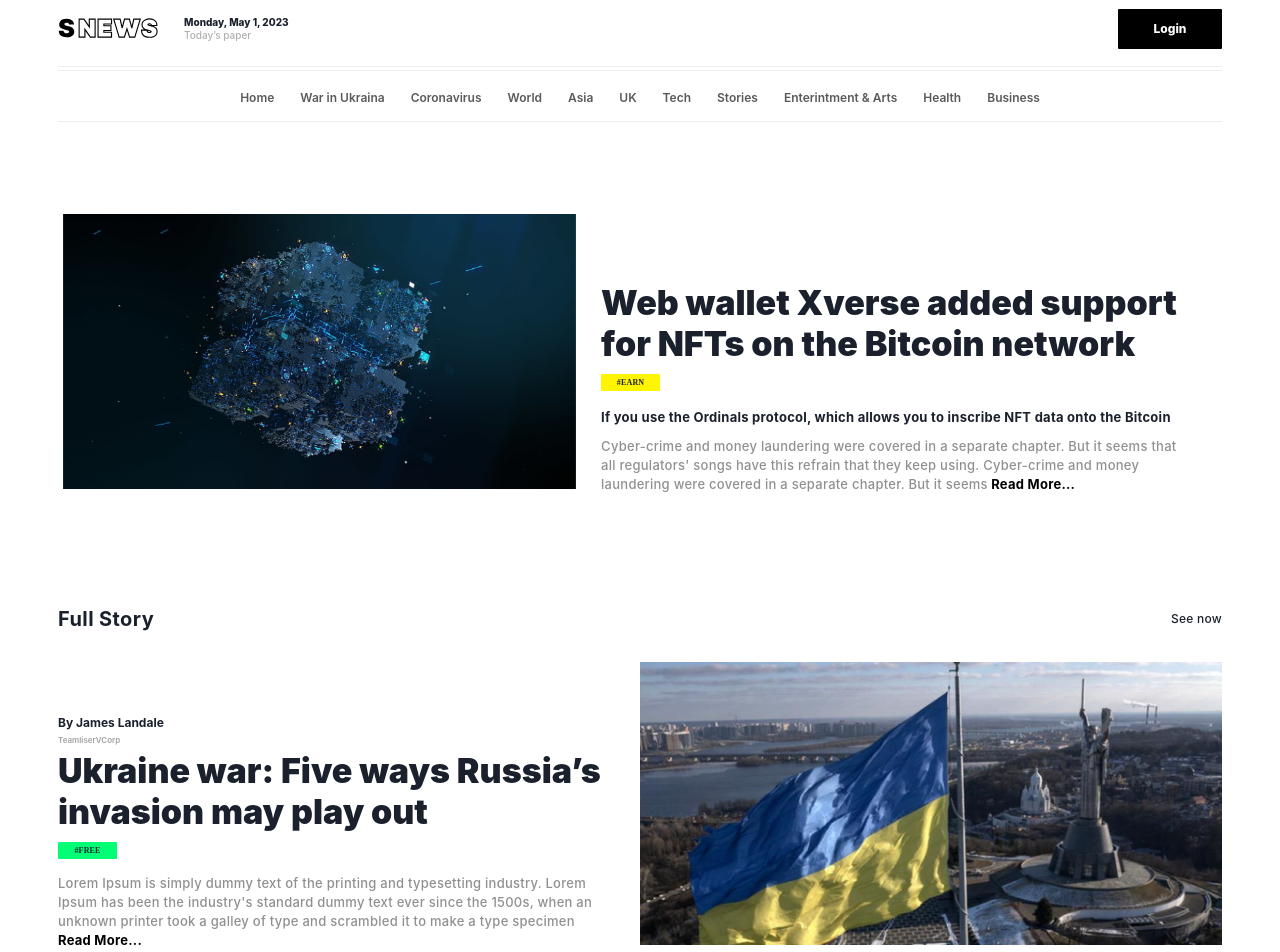
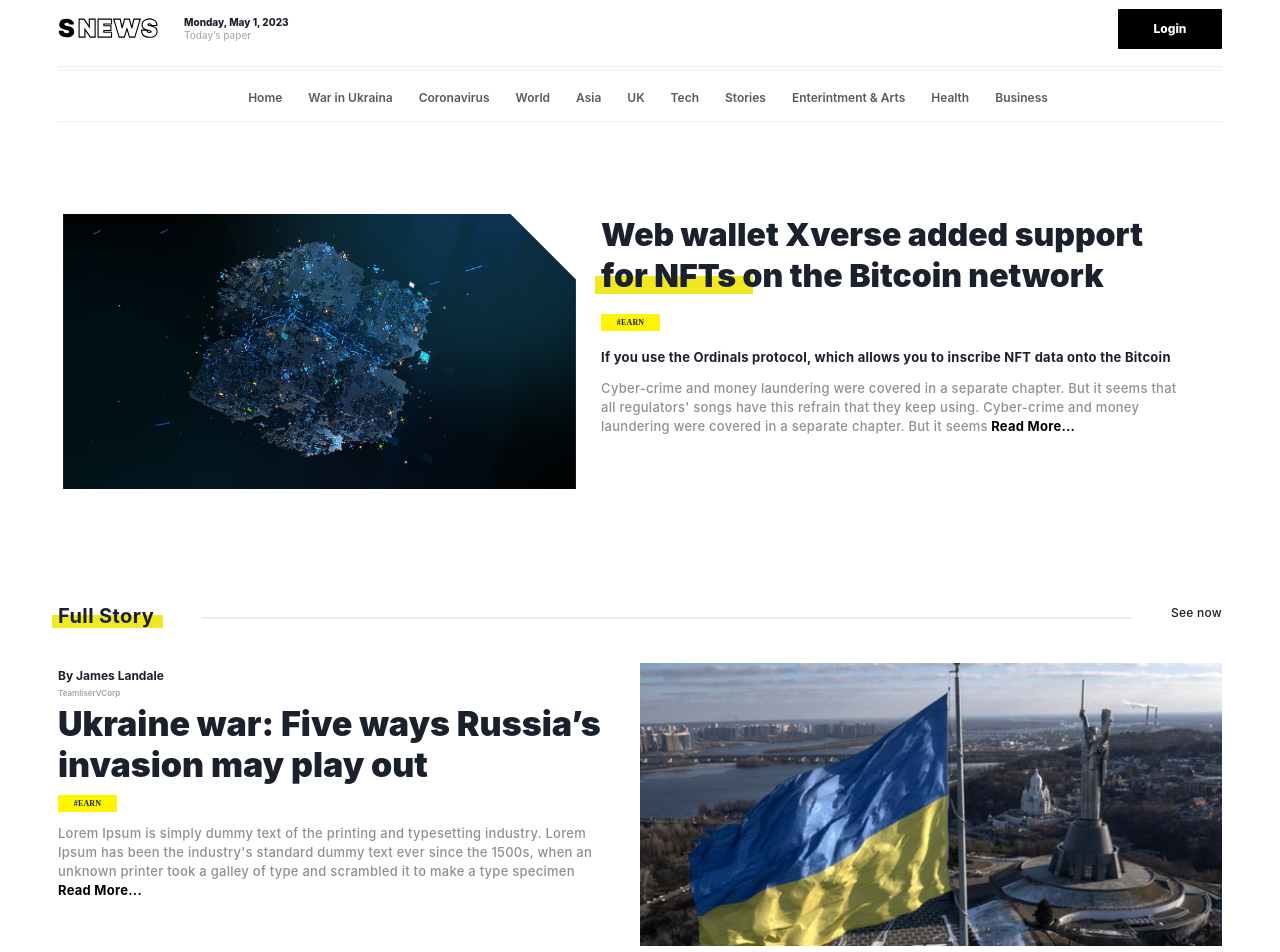
Before and after one commit to 1hoodlab/read-to-earn-frontend, a Next.js app: page / in a window 1280 px wide. Shown: the part 60-1012 px from the top of the page. Built offline with nearby package versions, Linux system fonts and the light colour scheme; no server answers.

Commit message:
feat/homepage_update

```diff
--- /dev/null
+++ b/src/components/RTETag/index.tsx
@@ -0,0 +1,21 @@
+import React from 'react'
+import styles from "@/styles/Home.module.scss";
+import { Button } from '@chakra-ui/react'
+
+type Tag = {
+    isEarn: string;
+}
+
+export default function TagEarn({ isEarn }: Tag) {
+    return (
+        <Button id={styles.tagEarn} background={
+            (isEarn = 'Earn') ? '#fff500' :
+                (isEarn = 'Free') ? '#00ff75' : ''
+        }>
+            {
+                (isEarn = 'Earn') ? '#EARN' :
+                    (isEarn = 'Free') ? '#FREE' : ''
+            }
+        </Button>
+    )
+}
--- a/src/components/firstArticle/index.tsx
+++ b/src/components/firstArticle/index.tsx
@@ -1,26 +1,38 @@
 import React from 'react'
 import styles from "@/styles/Home.module.scss";
-import { Box, Text, Button } from '@chakra-ui/react'
+import { Box, Text, Button, Flex } from '@chakra-ui/react'
 import Image from "next/image";
+import RTETag from "@/components/RTETag";
+// import TagFree from "@/components/TagFree";
 
 export default function FirstArticle() {
     return (
         <>
+
             {/* // first Article */}
-            <Box className={styles.firstArticle}>
+            {/* <Box background={"#D9D9D9"} height={151} width={151} transform={"90deg"} ></Box> */}
+            <Image
+                src={"/img/white.png"}
+                height={120}
+                width={120}
+                alt=''
+                id={styles.white}
+            />
+            <Box className={styles.firstArticle} display={"flex"}>
                 <Image src="/img/article1.png"
                     alt=""
                     className={styles.firstArticle_list}
                     height={275}
                     width={523.0850830078125}
                     id={styles.img} />
-                <Box className={styles.firstArticle_list}>
-                    <Text className={styles.firstArticle_item} id={styles.firstArticle_item_title}>
+                <Box className={styles.firstArticle_list} id={styles.firstArticle_list_title} marginTop={0}>
+                    <Text className={styles.firstArticle_item} id={styles.firstArticle_item_title} fontSize={32} >
                         Web wallet Xverse added support for NFTs on the Bitcoin network
                     </Text>
-                    <Button className={styles.firstArticle_item} id={styles.firstArticle_item_earn}>
-                        #EARN
-                    </Button>
+                    <Box background={"#F0E821"} height={18} width={158} marginTop={-5} marginLeft={-1.5}></Box>
+                    <Box id={styles.firstArticle_item_earn}>
+                        <RTETag isEarn={"Earn"} />
+                    </Box>
                     <Text className={styles.firstArticle_item} id={styles.firstArticle_item_main_content}>
                         If you use the Ordinals protocol,
                         which allows you to inscribe NFT data onto the Bitcoin
@@ -36,17 +48,23 @@ export default function FirstArticle() {
 
             {/* second Article */}
             <Box className={styles.secondArticle_head}>
-                <Text className={styles.secondArticle_head_item} id={styles.Fullstory}>Full Story</Text>
+                <Box>
+                    <Text className={styles.secondArticle_head_item} id={styles.Fullstory}>Full Story</Text>
+
+                    <Box background={"#F0E821"} height={13} width={110.5} marginTop={-3.5} marginLeft={-1.5}></Box>
+                </Box>
+                <Box height={0.5} background={"#EDEDED"} width={930} marginTop={3}></Box>
+
                 <Text className={styles.secondArticle_head_item} id={styles.SeeNow}>See now</Text>
-            </Box>
-            <Box className={styles.secondArticle}>
+            </Box >
+            <Box className={styles.secondArticle} display={"flex"}>
 
                 <Box className={styles.secondArticle_list}>
                     <Text className={styles.secondArticle_list_item} id={styles.author}>By James Landale</Text>
                     <Text className={styles.secondArticle_list_item} id={styles.team}>TeamliserVCorp</Text>
                     <Text className={styles.secondArticle_list_item} id={styles.secondArticle_item_title}>
                         Ukraine war: Five ways Russia’s invasion may play out</Text>
-                    <Button className={styles.secondArticle_list_item} id={styles.btnFree}>#FREE</Button>
+                    <RTETag isEarn={"Free"} />
                     <Text className={styles.secondArticle_list_item} id={styles.secondArticle_item_content}>
                         Lorem Ipsum is simply dummy text of the printing and typesetting industry.
                         Lorem Ipsum has been the industry's standard dummy text ever since the 1500s,
--- a/src/components/listArticle/index.tsx
+++ b/src/components/listArticle/index.tsx
@@ -2,11 +2,12 @@ import React from 'react'
 import styles from "@/styles/Home.module.scss";
 import { Box, Text, Button, space } from '@chakra-ui/react'
 import Image from "next/image";
+import RTETag from "@/components/RTETag";
 
 export default function ListArticle() {
     return (
-        <Box className={styles.listArticle} >
-            <Box className={styles.listArticle_list}>
+        <Box className={styles.listArticle} display={"flex"}  >
+            <Box className={styles.listArticle_list} paddingRight={-10}>
                 <Image src="/img/listArticle_img1.png" alt=""
                     className={styles.listArticle_item}
                     height={159}
@@ -14,14 +15,13 @@ export default function ListArticle() {
                 />
                 <Text className={styles.listArticle_item} id={styles.author} paddingRight={28}>By James Landale</Text>
                 <Text className={styles.listArticle_item} id={styles.team} paddingRight={28}>TeamliserVCorp</Text>
-                <Text className={styles.listArticle_item} id={styles.listArticle_item_content} paddingRight={28}>
+                <Text className={styles.listArticle_item} id={styles.listArticle_item_content} paddingRight={5}>
                     Nghiên cứu cho thấy game thủ có kỹ năng đưa ra quyết
                     định tốt hơn với hoạt động não bộ tăng cường
                 </Text>
-                <Button className={styles.listArticle_item}
-                    id={styles.listArticle_item_earn}>#EARN</Button>
+                <RTETag isEarn={"Earn"} />
             </Box>
-            <Box className={styles.listArticle_list} marginBottom={16}>
+            <Box className={styles.listArticle_list} marginBottom={16} marginRight={5}>
                 <Image src="/img/listArticle_img2.png" alt=""
                     className={styles.listArticle_item}
                     height={159}
@@ -29,12 +29,11 @@ export default function ListArticle() {
                 />
                 <Text className={styles.listArticle_item} id={styles.author} paddingRight={28}>By James Landale</Text>
                 <Text className={styles.listArticle_item} id={styles.team} paddingRight={28}>TeamliserVCorp</Text>
-                <Text className={styles.listArticle_item} id={styles.listArticle_item_content} paddingRight={28}>
+                <Text className={styles.listArticle_item} id={styles.listArticle_item_content} paddingRight={5}>
                     Dynamic avatars for legacy capture:
                     a revolution of blockchain use in the making
                 </Text>
-                <Button className={styles.listArticle_item}
-                    id={styles.listArticle_item_earn}>#EARN</Button>
+                <RTETag isEarn={"Earn"} />
             </Box>
             <Box className={styles.listArticle_list}>
                 <Image src="/img/listArticle_img3.png" alt=""
@@ -45,12 +44,11 @@ export default function ListArticle() {
                 />
                 <Text className={styles.listArticle_item} id={styles.author} paddingRight={28}>By James Landale</Text>
                 <Text className={styles.listArticle_item} id={styles.team} paddingRight={28}>TeamliserVCorp</Text>
-                <Text className={styles.listArticle_item} id={styles.listArticle_item_content} paddingRight={28}>
+                <Text className={styles.listArticle_item} id={styles.listArticle_item_content} paddingRight={5}>
                     Blockchain.com Shopping Assets to Fill
                     $270M Hole From Three Arrows Capital: Sources
                 </Text>
-                <Button className={styles.listArticle_item}
-                    id={styles.listArticle_item_earn}>#EARN</Button>
+                <RTETag isEarn={"Earn"} />
             </Box>
         </Box>
     )
--- a/src/components/menu/index.tsx
+++ b/src/components/menu/index.tsx
@@ -1,23 +1,23 @@
 import React from 'react'
 import styles from "@/styles/Home.module.scss";
-import { Box, Text } from '@chakra-ui/react'
+import { Box, UnorderedList, ListItem } from '@chakra-ui/react'
 
 export default function Menu() {
     return (
-        <Box className={styles.menu}>
-            <Box className={styles.menu_list}>
-                <Text className={styles.text}>Home</Text>
-                <Text className={styles.text}>War in Ukraina</Text>
-                <Text className={styles.text}>Coronavirus</Text>
-                <Text className={styles.text}>World</Text>
-                <Text className={styles.text}>Asia</Text>
-                <Text className={styles.text}>UK</Text>
-                <Text className={styles.text}>Tech</Text>
-                <Text className={styles.text}>Stories</Text>
-                <Text className={styles.text}>Enterintment & Arts</Text>
-                <Text className={styles.text}>Health</Text>
-                <Text className={styles.text}>Business</Text>
-            </Box>
+        <Box className={styles.menu} marginTop={3.37} >
+            <UnorderedList className={styles.menu_list} justifyContent={'space-around'} textAlign={'center'}>
+                <ListItem className={styles.text} fontWeight={600} fontSize={"12px"} lineHeight={"15px"} color={"#5A5A5A"}>Home</ListItem>
+                <ListItem className={styles.text} fontWeight={600} fontSize={"12px"} lineHeight={"15px"} color={"#5A5A5A"}>War in Ukraina</ListItem>
+                <ListItem className={styles.text} fontWeight={600} fontSize={"12px"} lineHeight={"15px"} color={"#5A5A5A"}>Coronavirus</ListItem>
+                <ListItem className={styles.text} fontWeight={600} fontSize={"12px"} lineHeight={"15px"} color={"#5A5A5A"}>World</ListItem>
+                <ListItem className={styles.text} fontWeight={600} fontSize={"12px"} lineHeight={"15px"} color={"#5A5A5A"}>Asia</ListItem>
+                <ListItem className={styles.text} fontWeight={600} fontSize={"12px"} lineHeight={"15px"} color={"#5A5A5A"}>UK</ListItem>
+                <ListItem className={styles.text} fontWeight={600} fontSize={"12px"} lineHeight={"15px"} color={"#5A5A5A"}>Tech</ListItem>
+                <ListItem className={styles.text} fontWeight={600} fontSize={"12px"} lineHeight={"15px"} color={"#5A5A5A"}>Stories</ListItem>
+                <ListItem className={styles.text} fontWeight={600} fontSize={"12px"} lineHeight={"15px"} color={"#5A5A5A"}>Enterintment & Arts</ListItem>
+                <ListItem className={styles.text} fontWeight={600} fontSize={"12px"} lineHeight={"15px"} color={"#5A5A5A"}>Health</ListItem>
+                <ListItem className={styles.text} fontWeight={600} fontSize={"12px"} lineHeight={"15px"} color={"#5A5A5A"}>Business</ListItem>
+            </UnorderedList>
         </Box>
     )
 }
--- a/src/styles/Home.module.scss
+++ b/src/styles/Home.module.scss
@@ -1,6 +1,6 @@
-@import 'listArticle';
+@import 'listArticle.module';
 
-.main {}
+// .main {}
 
 .home_top__container {
   border-top: 1px solid #ededed;
@@ -15,20 +15,6 @@
   line-height: 41px;
   letter-spacing: 0em;
   text-align: left;
-}
-
-@mixin btnEarn {
-  height: 17px;
-  width: 59px;
-  border-radius: 1px;
-  font-family: Montserrat;
-  font-size: 8px;
-  font-weight: 700;
-  line-height: 7px;
-  letter-spacing: 0.02em;
-  text-align: left;
-  background-color: #fff500;
-  text-align: center;
 }
 
 @mixin author {
@@ -50,30 +36,32 @@
   color: #a3a3a3;
 }
 
+#tagEarn {
+  height: 17px;
+  width: 59px;
+  border-radius: 1px;
+  font-family: Montserrat;
+  font-size: 8px;
+  font-weight: 700;
+  line-height: 7px;
+  letter-spacing: 0.02em;
+  text-align: center;
+}
 
 //Menu
 .menu {
-  margin-top: 3.37px;
   padding: 13px 0;
   border-top: 1px solid #ededed;
   border-bottom: 1px solid #ededed;
 
   .menu_list {
     list-style: none;
-    justify-content: space-around;
-    text-align: center;
-
-
 
     .text {
       display: inline-block;
       font-family: Inter;
-      font-size: 12px;
-      font-weight: 600;
-      line-height: 15px;
       letter-spacing: 0em;
       margin: 0 13px;
-      color: #5A5A5A;
 
       &:hover {
         color: #000000;
@@ -83,10 +71,20 @@
   }
 }
 
+
 // first Article
+
+#white {
+  transform: rotate(45deg);
+  position: absolute;
+  margin-top: 26.5px;
+  margin-left: 470px;
+  z-index: 2;
+}
 
 .firstArticle {
   margin-top: 92px;
+
 
   #img {
     height: 275px;
@@ -94,27 +92,28 @@
     border-radius: 0px;
     max-width: 50%;
     margin-right: 20px;
+    z-index: 1;
+    background-color: #ffffff;
   }
 
-  div {
+
+  #firstArticle_list_title {
     max-width: 50%;
-
   }
 
   .firstArticle_list {
-    display: inline-block;
+    z-index: 3;
 
-    .firstArticle_item {}
+    // .firstArticle_item {}
 
     #firstArticle_item_title {
       @include title();
-
-
+      font-size: 32px
     }
 
     #firstArticle_item_earn {
-      @include btnEarn();
-      margin: 10px 0 5px 0;
+
+      margin: 15px 0 5px 0;
     }
 
     #firstArticle_item_main_content {
@@ -123,7 +122,7 @@
       font-weight: 700;
       line-height: 19px;
       letter-spacing: 0.02em;
-      margin-top: 12px;
+      margin-top: 15px;
     }
 
     #firstArticle_item_content {
@@ -133,7 +132,7 @@
       letter-spacing: 0.02em;
       text-align: left;
       color: #909090;
-      margin-top: 10px;
+      margin-top: 12px;
 
       strong {
         color: #000000;
@@ -196,6 +195,8 @@
   .secondArticle_list {
     display: inline-block;
 
+
+
     .secondArticle_list_item {
       margin: 5px 0;
     }
@@ -212,10 +213,7 @@
       @include title();
     }
 
-    #btnFree {
-      @include btnEarn();
-      background-color: #00ff75;
-    }
+
 
     #secondArticle_item_content {
       font-size: 13px;
```
Also changed, not shown: src/styles/_listArticle.module.scss (renamed from src/styles/_listArticle.scss, +3 -18 lines), public/img/white.png (added).
